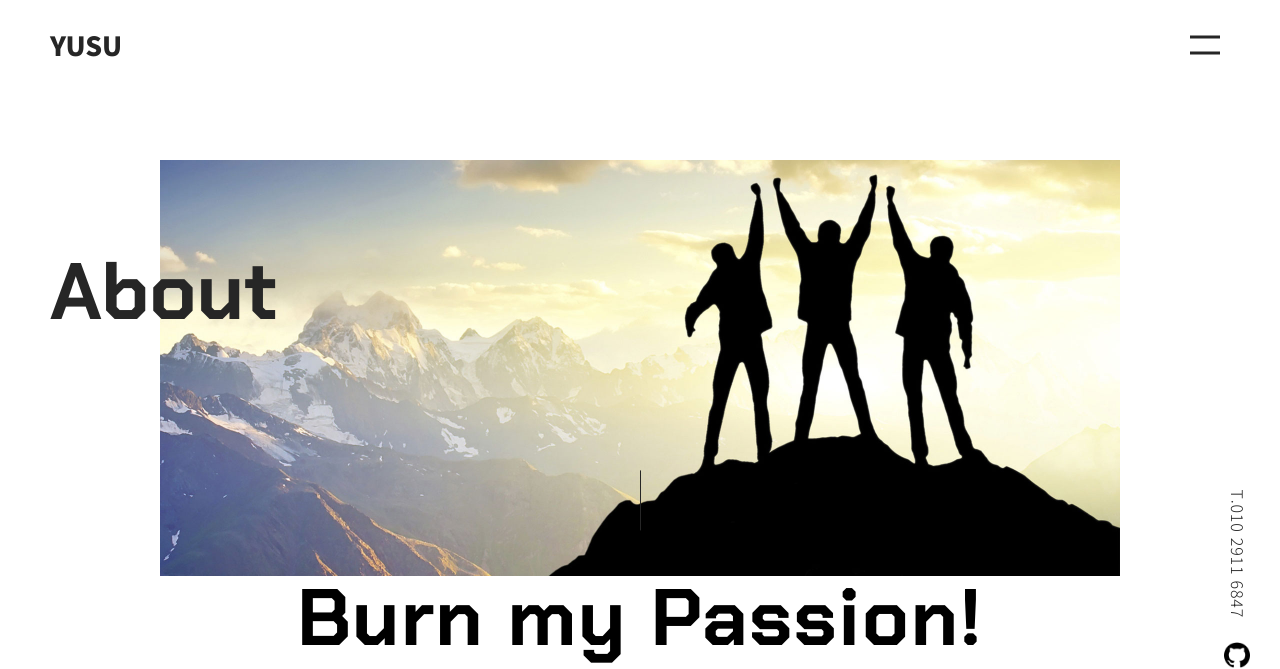
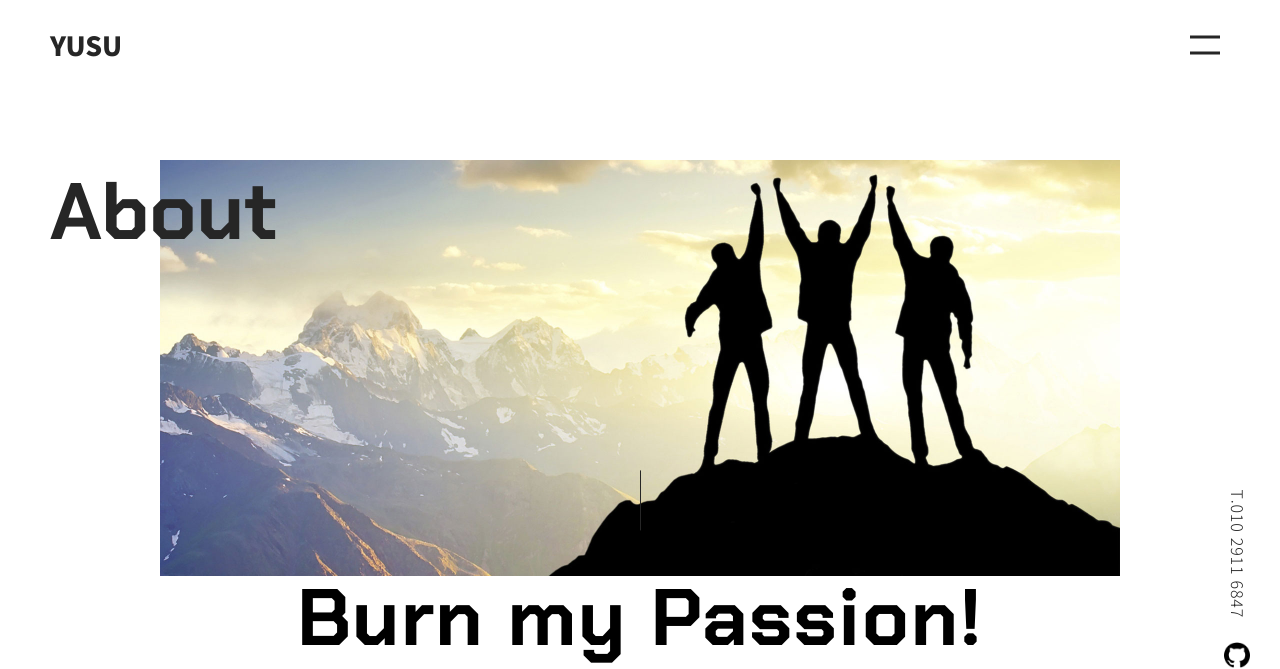
Before and after one commit to Jangyusu/project_portfolio, a PHP site: page /about.php in a window 1280 px wide. Shown: the top 669 px of the page. Run offline with PHP 8.4, Linux system fonts and the light colour scheme.

Commit message:
1920x1080 해상도 적용

```diff
--- a/asset/css/about.css
+++ b/asset/css/about.css
@@ -341,7 +341,7 @@ body {
   color: #fff;
   position: fixed;
   left: 50px;
-  top: 240px;
+  top: 160px;
   z-index: 2; }
   .main__title.active {
     color: #262626; }
--- a/asset/css/about.scss
+++ b/asset/css/about.scss
@@ -21,7 +21,7 @@ body {
         color: #fff;
         position: fixed;
         left: 50px;
-        top: 240px;
+        top: 160px;
         z-index: 2;
 
         &.active {
```
